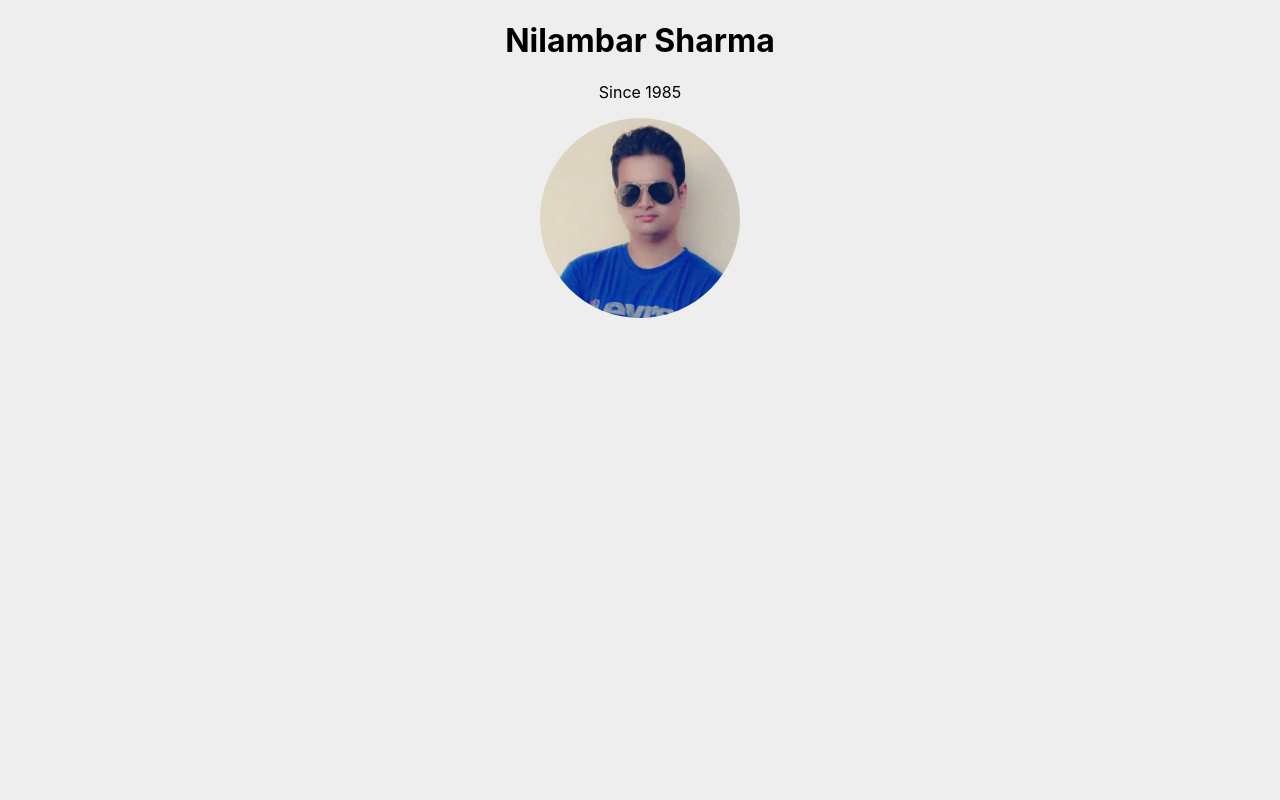
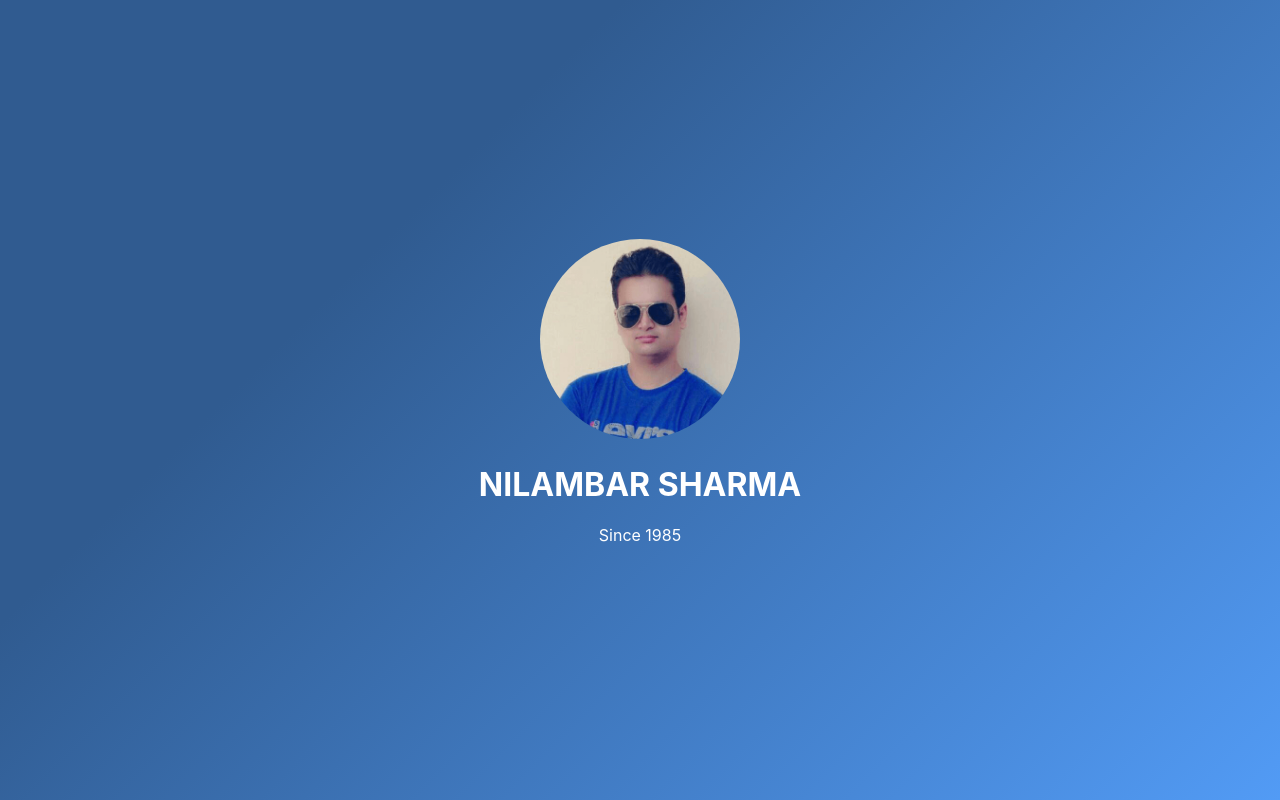
Before and after one commit to ernilambar/meroho, a React (Create React App) app: page / in a window 1280 px wide. Built offline with nearby package versions, Linux system fonts and the light colour scheme.

Commit message:
Update background

```diff
--- a/src/App.css
+++ b/src/App.css
@@ -1,10 +1,22 @@
 .App {
   text-align: center;
+  display: flex;
+  justify-content: center;
+  align-items: center;
+  height: 100vh;
 }
 
-.App-avatar {
+.App-header h1 {
+  color: #ffffff;
+  text-transform: uppercase;
+}
+
+.App-header p {
+  color: #ffffff;
+}
+
+.App-header img {
   width: 200px;
   height: 200px;
   border-radius: 100px;
-
 }
--- a/src/components/Header.js
+++ b/src/components/Header.js
@@ -3,9 +3,9 @@ import avatar from './../images/avatar.png';
 const Header = () => {
   return (
     <header className='App-header'>
-    <h1>Nilambar Sharma</h1>
-    <p>Since 1985</p>
-    <img src={avatar} className="App-avatar" alt="avatar" />
+      <img src={avatar} className="App-avatar" alt="avatar" />
+      <h1>Nilambar Sharma</h1>
+      <p>Since 1985</p>
     </header>
   );
 }
--- a/src/index.css
+++ b/src/index.css
@@ -5,7 +5,7 @@ body {
     sans-serif;
   -webkit-font-smoothing: antialiased;
   -moz-osx-font-smoothing: grayscale;
-  background-color: #eee;
+  background: linear-gradient(135deg, #305B90 0%, #305B90 30%, #529bf5 100%) fixed;
 }
 
 code {
```
